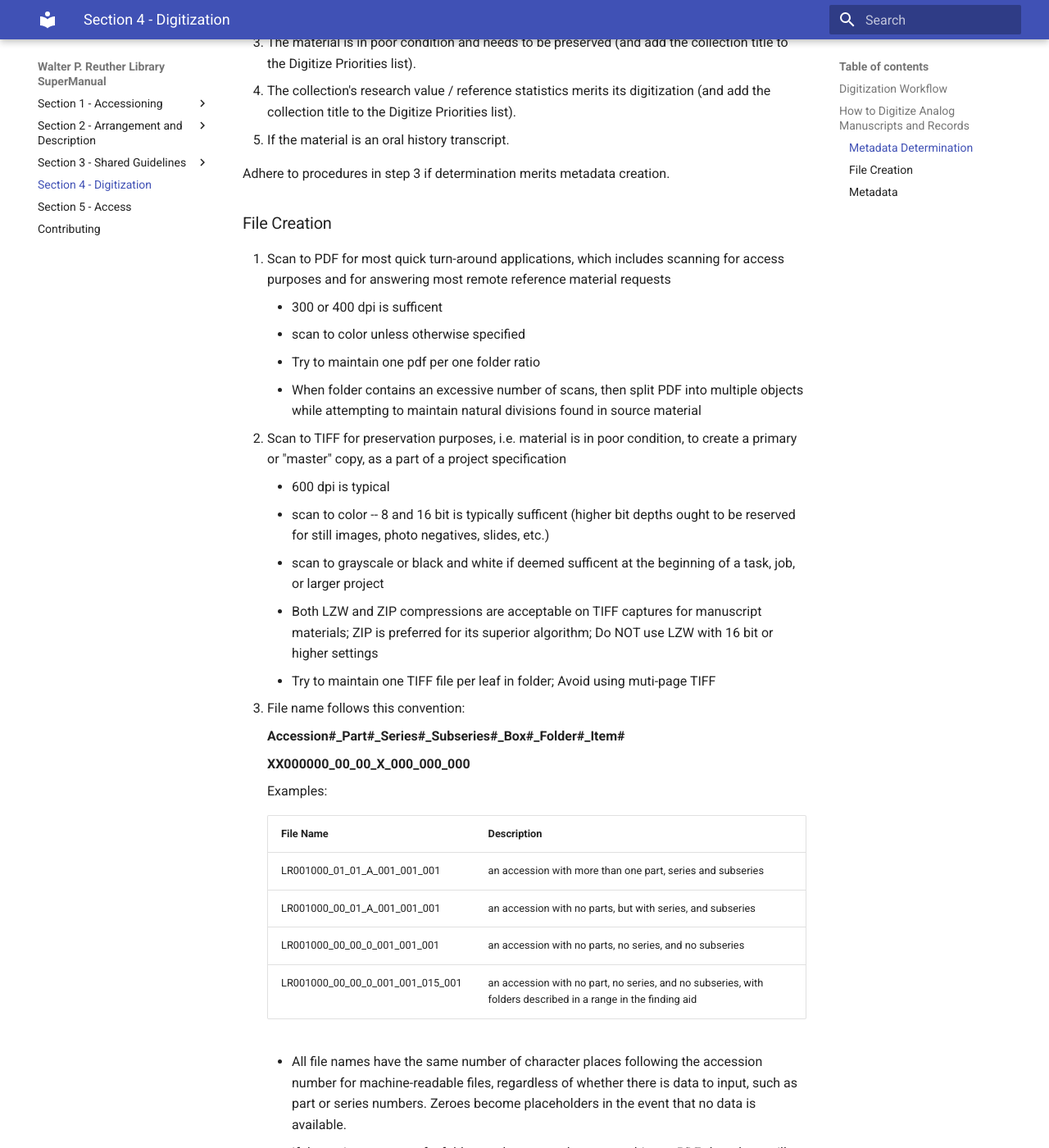
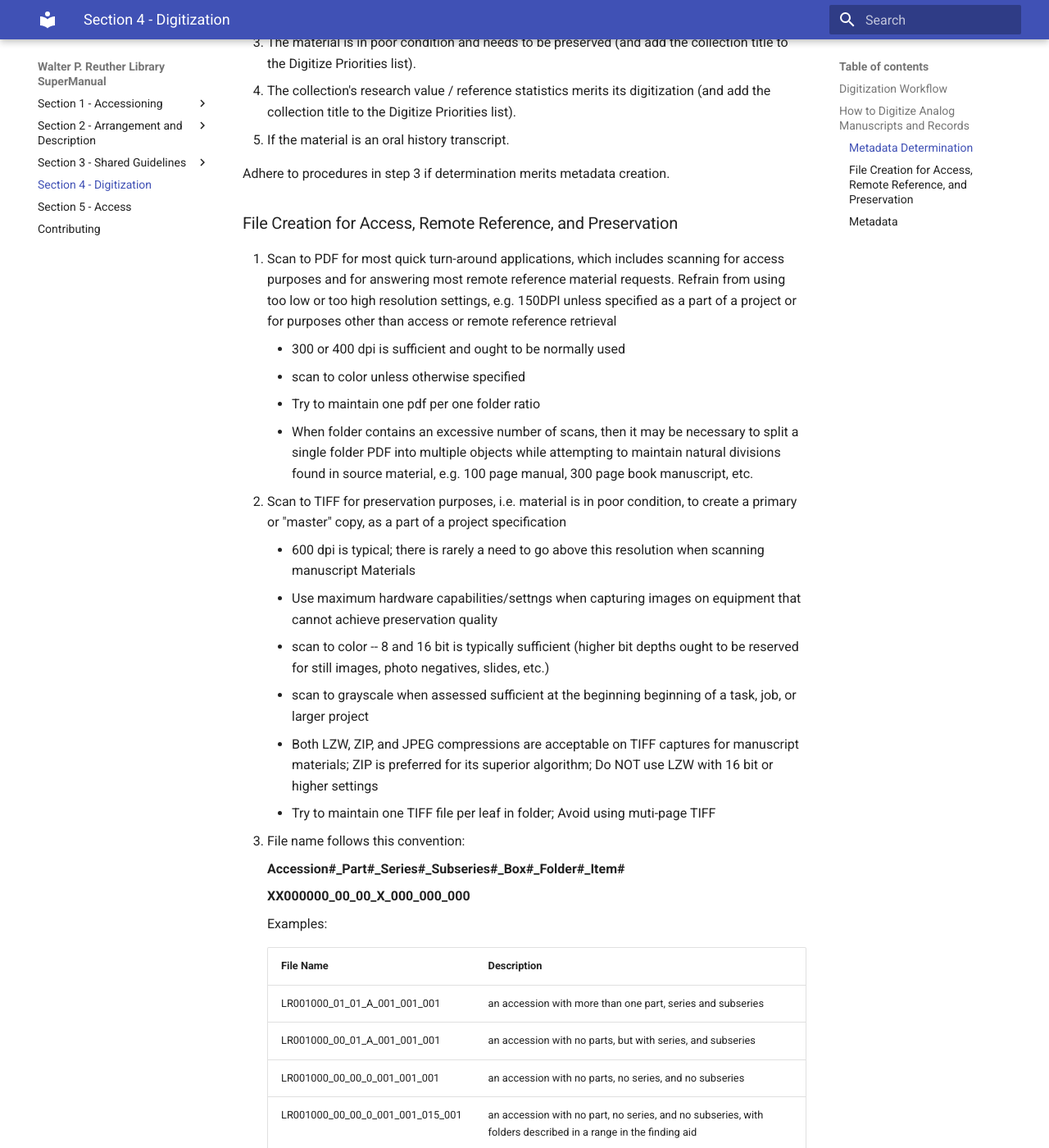
Before and after one commit to WSUReuther/SuperManual, an MkDocs documentation site: the page built from docs/04_digitization.md, in a window 1280 px wide and 1400 px high, scrolled down 1232 px. Shown: the whole window at 82% size. Built offline with MkDocs 1.6.1 and Material for MkDocs 9.7.7, drawn with Linux system fonts in a browser that asks for light colours; some of the changed text lies outside the part shown.

Commit message:
added remote reference to file creation
Added remote reference specification to file creation section; remote reference to follow access PDF creation specs

```diff
--- a/docs/04_digitization.md
+++ b/docs/04_digitization.md
@@ -21,17 +21,18 @@ Adhere to procedures in step 3 if determination merits metadata creation.
 [^1]:
     SharePoint: Teams and Depts > Reuther Library > Committees and Teams > Collections Team > Priority  Lists > Digitize_Priorities
 
-### File Creation
-1. Scan to PDF for most quick turn-around applications, which includes scanning for access purposes and for answering most remote reference material requests
-    - 300 or 400 dpi is sufficent
+### File Creation for Access, Remote Reference, and Preservation
+1. Scan to PDF for most quick turn-around applications, which includes scanning for access purposes and for answering most remote reference material requests. Refrain from using too low or too high resolution settings, e.g. 150DPI unless specified as a part of a project or for purposes other than access or remote reference retrieval
+    - 300 or 400 dpi is sufficient and ought to be normally used
     - scan to color unless otherwise specified
     - Try to maintain one pdf per one folder ratio
-    - When folder contains an excessive number of scans, then split PDF into multiple objects while attempting to maintain natural divisions found in source material
+    - When folder contains an excessive number of scans, then it may be necessary to split a single folder PDF into multiple objects while attempting to maintain natural divisions found in source material, e.g. 100 page manual, 300 page book manuscript, etc.
 2. Scan to TIFF for preservation purposes, i.e. material is in poor condition, to create a primary or "master" copy, as a part of a project specification
-    - 600 dpi is typical
-    - scan to color -- 8 and 16 bit is typically sufficent (higher bit depths ought to be reserved for still images, photo negatives, slides, etc.)
-    - scan to grayscale or black and white if deemed sufficent at the beginning of a task, job, or larger project
-    - Both LZW and ZIP compressions are acceptable on TIFF captures for manuscript materials; ZIP is preferred for its superior algorithm; Do NOT use LZW with 16 bit or higher settings
+    - 600 dpi is typical; there is rarely a need to go above this resolution when scanning manuscript Materials
+    - Use maximum hardware capabilities/settngs when capturing images on equipment that cannot achieve preservation quality
+    - scan to color -- 8 and 16 bit is typically sufficient (higher bit depths ought to be reserved for still images, photo negatives, slides, etc.)
+    - scan to grayscale when assessed sufficient at the beginning beginning of a task, job, or larger project
+    - Both LZW, ZIP, and JPEG compressions are acceptable on TIFF captures for manuscript materials; ZIP is preferred for its superior algorithm; Do NOT use LZW with 16 bit or higher settings
     - Try to maintain one TIFF file per leaf in folder; Avoid using muti-page TIFF
 3. File name follows this convention:
 
@@ -66,8 +67,8 @@ Adhere to procedures in step 3 if determination merits metadata creation.
 [^2]:
     PDF meets 3 star and TIFF meets 4 star preservation level in FADGI’s Technical Guidelines for Digitizing Cultural Heritage Materials (http://digitizationguidelines.gov/guidelines/FADGI_Still_Image_Tech_Guidelines_2015-09-02_v4.pdf)
 
-6.	Adjust TIFF newsprint images if needed, using the Blur tool in Photoshop.
-7.	Convert TIFFs to PDFs for access copies.
+6.	Adjust TIFF newsprint images if needed.
+7.	Convert TIFFs to PDFs for access copies using a PDF creation app such as Acrobat Pro or Preview.
 
 ### Metadata
 In the tables below, Dublin Core fields are cross-walked to Adobe Bridge fields along with the content to be entered into each field. Metadata can be batch embedded into the scanned digital object(s) using the [Collection or Series Level Metadata template](https://waynestateprod.sharepoint.com/:u:/r/sites/Libraries/Reuther/Documents/Collections/Digitization/Collection%20or%20Series%20Level%20Metadata.xmp)[^3] in Adobe Bridge after scanning multiple items.
```
Also changed, not shown: 1 other file.
